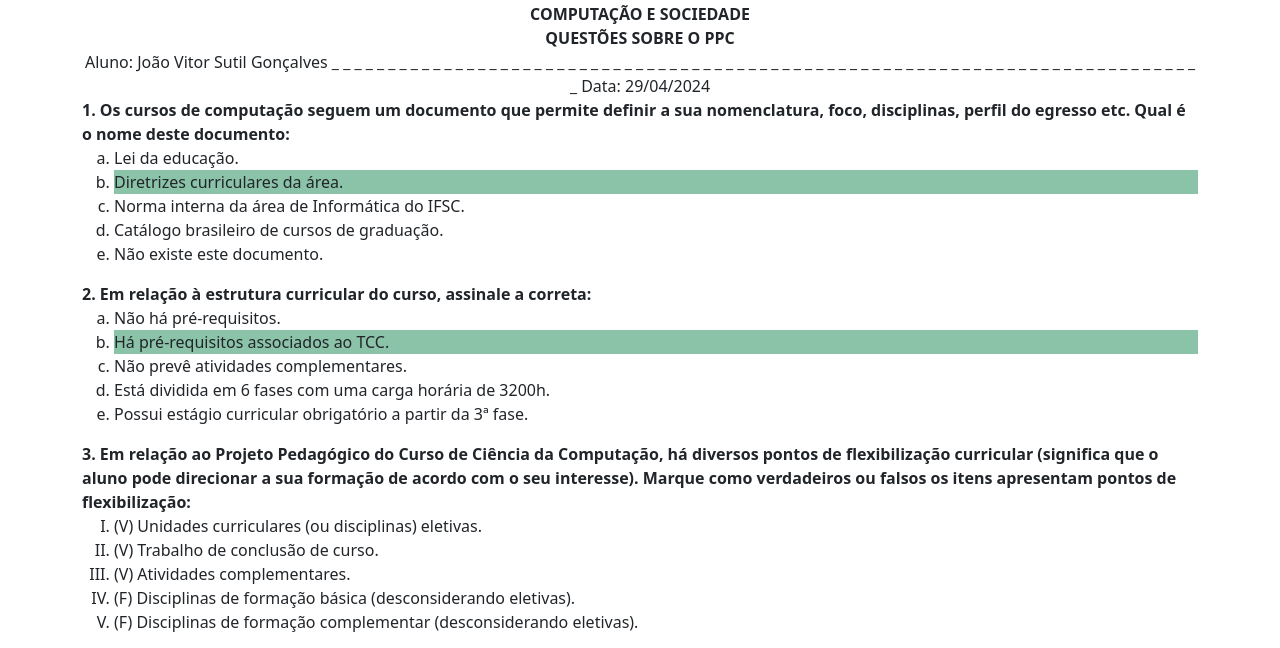
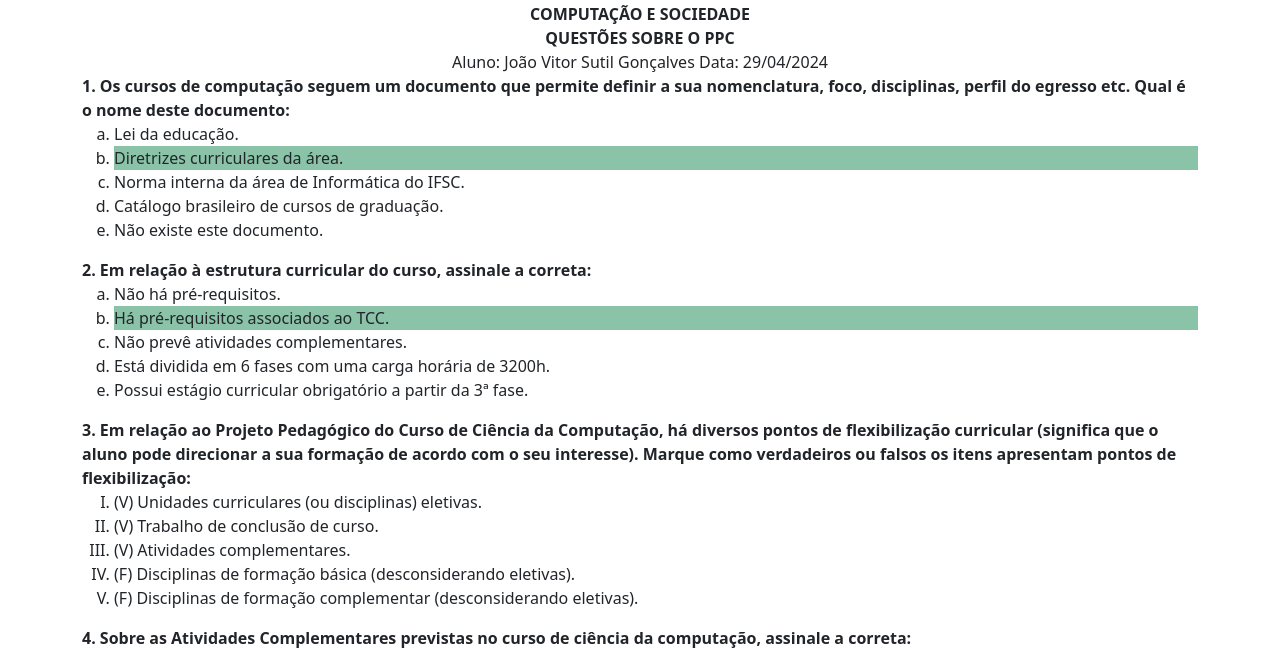
Before and after one commit to JaoGoncalves/computacao-e-sociedade-, a plain HTML site: page Pagina-PPC/index.html in a window 1280 px wide. Shown: the part 142-790 px from the top of the page. Drawn offline with nearby package versions, Linux system fonts and the light colour scheme.

Commit message:
Add files via upload

```diff
--- a/Pagina-PPC/index.html
+++ b/Pagina-PPC/index.html
@@ -35,8 +35,7 @@
         <div class="text-center">
             <span>
                 Aluno:
-                João Vitor Sutil Gonçalves _ _ _ _ _ _ _ _ _ _ _ _ _ _ _ _ _ _ _ _ _ _ _ _ _ _ _ _ _ _ _ _ _ _ _ _ _ _ _ _ _ _ _ _ _ _ _ _ _ _
-                _ _ _ _ _ _ _ _ _ _ _ _ _ _ _ _ _ _ _ _ _ _ _ _ _ _ _ _
+                João Vitor Sutil Gonçalves
             </span>
             <span>
                 Data:
```
